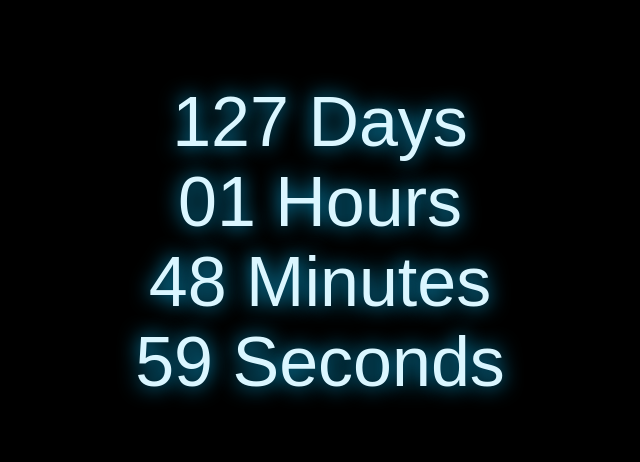
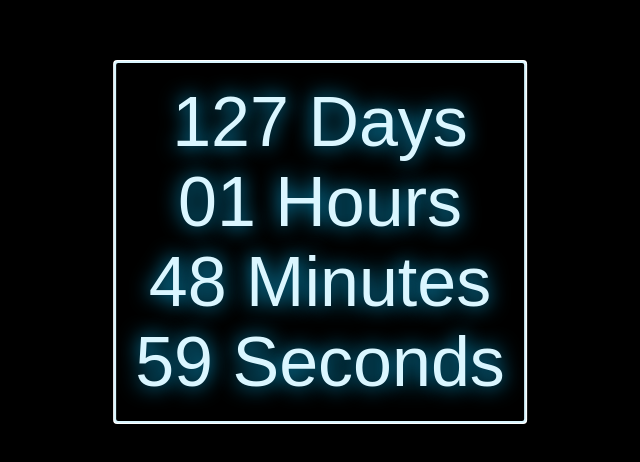
Before and after one commit to dpanevin/goit-js-hw-11-timer, a website built with Parcel: page src/index.html in a window 1280 px wide. Shown: the part 158-620 px from the top of the page, without its empty margins (320-960 px from the left). Built offline with nearby package versions, Linux system fonts and the light colour scheme.

Commit message:
Пушит коммит через терминал

```diff
--- a/src/main.css
+++ b/src/main.css
@@ -3,6 +3,7 @@ body {
 }
 
 .timer {
+  padding: 20px;
   font-family: sans-serif;
   font-size: 70px;
   color: #ffffff;
@@ -14,4 +15,5 @@ body {
   transform: translate(-50%, -50%);
   color: #daf6ff;
   text-shadow: 0 0 20px #0aafe6, 0 0 20px rgba(10, 175, 230, 0);
+  outline: auto;
 }
```
